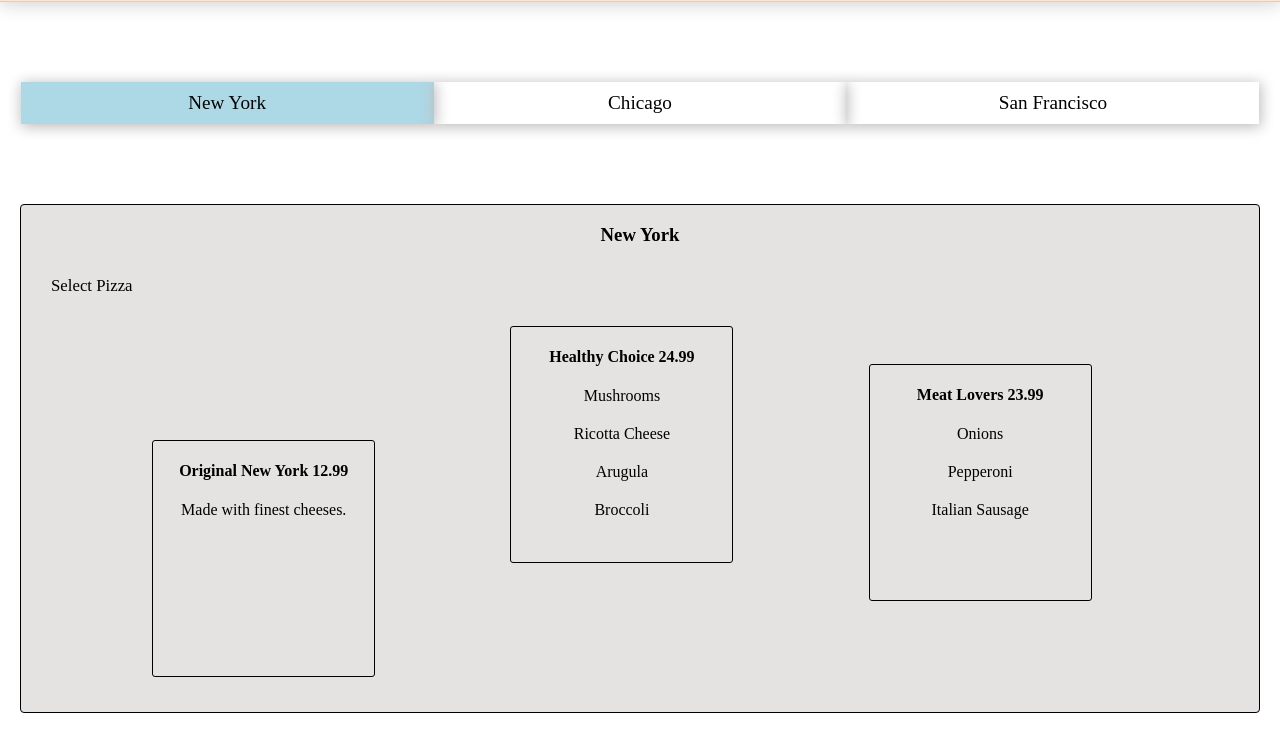
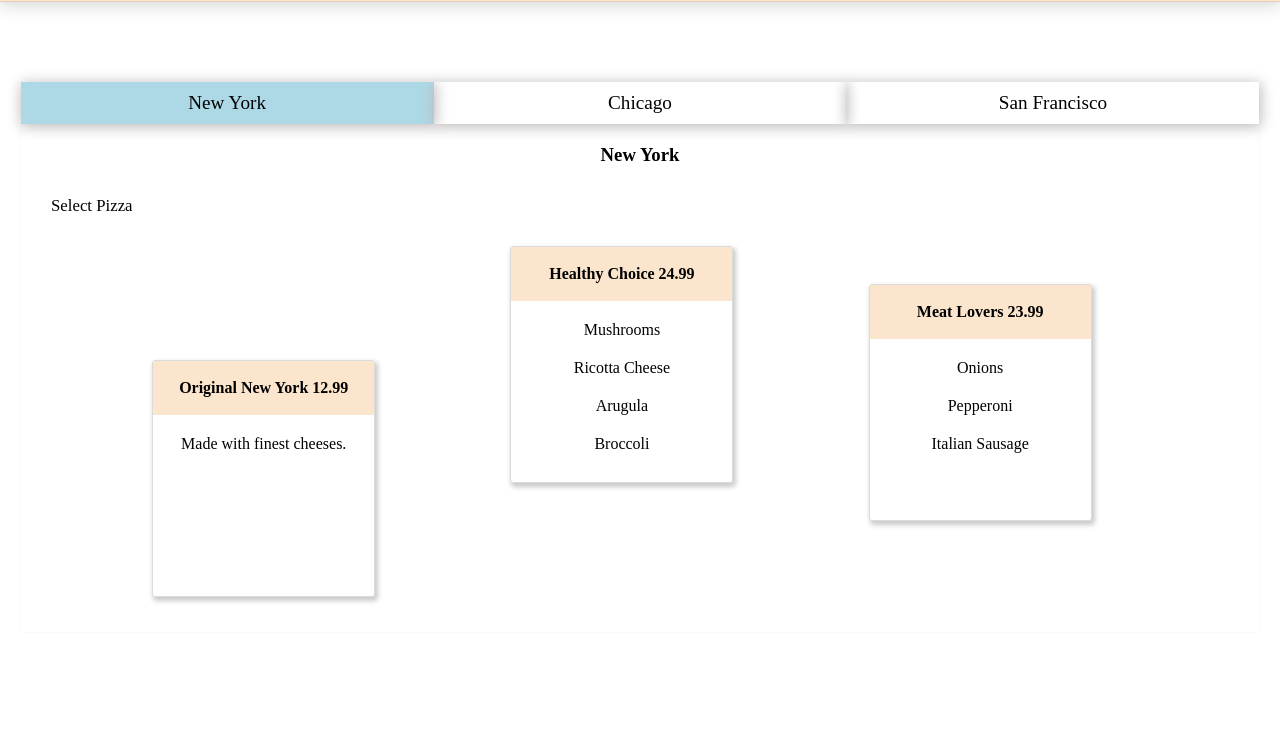
Before and after one commit to cyurtbil/CengosPizza, a website: page app/index.html in a window 1280 px wide. Both pictures are taken after a click on the item "New York". Shown: the part 78-830 px from the top of the page. After the commit the page ends 800 px from the top, so only its background shows below. Drawn offline with nearby package versions, Linux system fonts and the light colour scheme; files that its build step writes are made by us from their sources.

Commit message:
design to pizzas

```diff
--- a/app/css/partials/navbar.css
+++ b/app/css/partials/navbar.css
@@ -1,10 +1,6 @@
 /*=======================================*/
 /*Navbar*/
 /*=======================================*/
-
-nav {
-  margin-bottom: 80px;
-}
 
 nav ul#js-cities {
   list-style: none;
--- a/app/css/partials/pizza-section.css
+++ b/app/css/partials/pizza-section.css
@@ -4,8 +4,7 @@
 
 section {
   width: 100%;
-  background-color: rgb(229, 226, 226);
-  border: 1px solid black;
+  border: 1px solid rgb(251, 250, 250);
   border-radius: 4px;
 }
 
@@ -26,13 +25,28 @@ section p {
 .js-pizza {
   height: 237px;
   width: 223px;
-  border: 1px solid black;
+  border: 1px solid rgba(0, 0, 0, 0.14);
   margin: 0px 0% 35px 10.6%;
   display: inline-block;
   border-radius: 3px;
+  box-shadow: 2px 3px 5px 1px rgba(0, 0, 0, 0.21);
 }
 
-.js-pizza:hover,
+#cheese:hover {
+  background-color: rgb(249, 249, 134);
+  cursor: pointer;
+}
+
+#veggie:hover {
+  background-color: rgb(163, 244, 127);
+  cursor: pointer;
+}
+
+#meat:hover {
+  background-color: rgba(121, 27, 23, 0.67);
+  cursor: pointer;
+}
+
 #js-proceed:hover {
   background-color: lightblue;
   cursor: pointer;
@@ -40,6 +54,10 @@ section p {
 
 .js-pizza h4 {
   text-align: center;
+  background-color: rgb(251, 229, 205);
+  margin: 0px;
+  height: 54px;
+  padding: 18px 0px;
 }
 
 ul.toppings {
```
